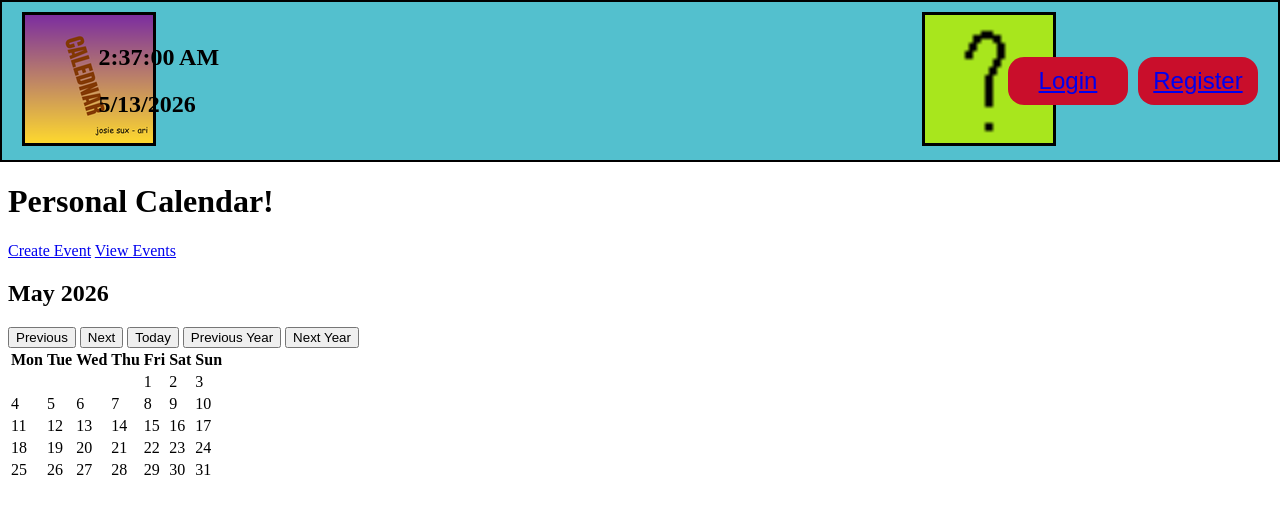
After one commit to MinerFarmIsCool/SCalendar, a Django app: page /SCalendar/personal_calendar/ in a window 1280 px wide. The commit adds this page. Shown: the top 514 px of the page. Run offline with Django 5.2, Linux system fonts and the light colour scheme.

Commit message:
Added the view calendar page and implemented the date picker thingy. I need to implement the proper display for the days events now.

```diff
--- /dev/null
+++ b/Super_Calendar/SCalendar/static/SCalendar/calendar.js
@@ -0,0 +1,86 @@
+// JavaScript code for calendar interactivity
+const monthNames = ["January", "February", "March", "April", "May", "June", "July", "August", "September", "October", "November", "December"];
+let currentMonth = new Date().getMonth();
+let currentYear = new Date().getFullYear();
+
+document.getElementById('prevMonth').addEventListener('click', prevMonth);
+document.getElementById('nextMonth').addEventListener('click', nextMonth);
+document.getElementById('today').addEventListener('click', today);
+document.getElementById('prevYear').addEventListener('click', prevYear);
+document.getElementById('nextYear').addEventListener('click', nextYear);
+
+function displayCalendar(month, year) {
+    const calendarBody = document.getElementById('calendarBody');
+    calendarBody.innerHTML = ""; // Clear previous cells
+    // Set month and year in header
+    document.getElementById('monthYear').innerText = `${monthNames[month]} ${year}`;
+
+    // Calculate first day of the month and number of days in the month
+    const firstDay = new Date(year, month).getDay();
+    const daysInMonth = new Date(year, month + 1, 0).getDate();
+
+    // Create empty cells for days before the first day of the month
+    let date = 1;
+
+    for (let i = 0; i < 6; i++) {
+        const row = document.createElement('tr');
+        for (let j = 1; j < 8; j++) {
+            const cell = document.createElement('td');
+            if (i === 0 && j < firstDay) {
+                // Empty cell before the first day
+                row.appendChild(cell);
+            } else if (date > daysInMonth) {
+                // Empty cell after the last date
+                break;
+            } else {
+                // Fill cell with the date
+                cell.textContent = date;
+                if (date === new Date().getDate() && month === new Date().getMonth() && year === new Date().getFullYear()) {
+                    cell.classList.add('current-day');
+                }
+                row.appendChild(cell);
+                date++;
+            }
+        }
+        calendarBody.appendChild(row);
+    }
+}
+function prevMonth() {
+    currentMonth = currentMonth === 0 ? 11 : currentMonth - 1;
+    currentYear = currentMonth === 11 ? currentYear - 1 : currentYear;
+    if (currentYear < 2000) {
+        currentYear = 2000;
+        currentMonth = 0;
+    }
+    displayCalendar(currentMonth, currentYear);
+}
+function nextMonth() {
+    currentMonth = currentMonth === 11 ? 0 : currentMonth + 1;
+    currentYear = currentMonth === 0 ? currentYear + 1 : currentYear;
+    if (currentYear > 2050) {
+        currentYear = 2050;
+        currentMonth = 11;
+    }
+    displayCalendar(currentMonth, currentYear);
+}
+function today() {
+    currentMonth = new Date().getMonth();
+    currentYear = new Date().getFullYear();
+    displayCalendar(currentMonth, currentYear);
+}
+function prevYear() {
+    currentYear = currentYear - 1;
+    if (currentYear < 2000) {
+        currentYear = 2000;
+    }
+    displayCalendar(currentMonth, currentYear);
+}
+function nextYear() {
+    currentYear = currentYear + 1;
+    if (currentYear > 2050) {
+        currentYear = 2050;
+    }
+    displayCalendar(currentMonth, currentYear);
+}
+// Initialize the calendar with the current month and year
+displayCalendar(currentMonth, currentYear);
--- a/Super_Calendar/SCalendar/templates/SCalendar/home.html
+++ b/Super_Calendar/SCalendar/templates/SCalendar/home.html
@@ -4,5 +4,8 @@
 {% block content %}
     <h1>MEOW!</h1>
     <a href="{% url 'SCalendar:create_event' %}?user_id={{ request.user.id }}">Create Event</a>
+    <br>
     <a href="{% url 'SCalendar:event_list' %}?user_id={{ request.user.id }}">View Events</a>
+    <br>
+    <a href="{% url 'SCalendar:personal_calendar' %}?user_id={{ request.user.id }}">Personal calendar view (woo)</a>
 {% endblock %}
--- /dev/null
+++ b/Super_Calendar/SCalendar/templates/SCalendar/personal_calendar.html
@@ -0,0 +1,42 @@
+{% extends 'SCalendar/base.html' %}
+{% load static %}
+{% block title %}Personal Calendar{% endblock %}
+{% block content %}
+    <h1>Personal Calendar!</h1>
+    <a href="{% url 'SCalendar:create_event' %}?user_id={{ request.user.id }}">Create Event</a>
+    <a href="{% url 'SCalendar:event_list' %}?user_id={{ request.user.id }}">View Events</a>
+
+    <div class="datepicker-container">
+        <div class="datepicker-header">
+            <h2 id="monthYear">January 2023</h2>
+            <button id="prevMonth">Previous</button>
+            <button id="nextMonth">Next</button>
+            <button id="today">Today</button>
+            <button id="prevYear">Previous Year</button>
+            <button id="nextYear">Next Year</button>
+        </div>
+
+        <table class="calendar">
+            <thead>
+                <tr>
+                    <th>Mon</th>
+                    <th>Tue</th>
+                    <th>Wed</th>
+                    <th>Thu</th>
+                    <th>Fri</th>
+                    <th>Sat</th>
+                    <th>Sun</th>
+                </tr>
+            </thead>
+            <tbody id="calendarBody">
+                <!-- Calendar days will be inserted here with JavaScript -->
+            </tbody>
+        </table>
+    </div>
+    <div class="Calendar-containter">
+    <!-- Probably a table or smthn -->
+    </div>
+
+
+    <script src="{% static 'SCalendar/calendar.js' %}"></script>
+{% endblock %}
--- a/Super_Calendar/SCalendar/urls.py
+++ b/Super_Calendar/SCalendar/urls.py
@@ -7,4 +7,5 @@ urlpatterns = [
     path('event/<int:event_id>/delete', views.delete_event, name='delete_event'),
     path('event/<int:event_id>/edit', views.edit_event, name='edit_event'),
     path('event_list/', views.event_list, name='event_list'),
+    path('personal_calendar/', views.view_personal_calendar, name='personal_calendar'),
 ]
--- a/Super_Calendar/SCalendar/views.py
+++ b/Super_Calendar/SCalendar/views.py
@@ -12,7 +12,7 @@ def home(request):
     return render(request, "SCalendar/home.html")
 
 @login_required(login_url="users:login")
-def create_event(request):
+def create_event(request): # Makes event using the event form
     if request.method == "POST":
         form = EventForm(request.POST, profile=request.user.profile)
         if form.is_valid():
@@ -28,7 +28,7 @@ def event_list(request):
     events = Event.objects.all()
     return render(request, "SCalendar/event_list.html", {"events": events})
 
-def edit_event(request, event_id):
+def edit_event(request, event_id): # Gets event then sends the data in the event to the make event page to then be remade
     event = get_object_or_404(Event, pk=event_id)
     if request.user.profile != event.profile:
         return redirect("SCalendar:home")
@@ -43,7 +43,7 @@ def edit_event(request, event_id):
     return render(request, "SCalendar/create_event.html", {"form": form})
 
 @login_required(login_url="users:login")
-def delete_event(request, event_id):
+def delete_event(request, event_id): # Deletes the event after checking if the user is the user who made the event
     event = get_object_or_404(Event, pk=event_id)
     if request.user.profile == event.profile:
         event.delete()
@@ -51,3 +51,6 @@ def delete_event(request, event_id):
     else:
         messages.error(request, f"Event '{event.name}' not deleted. You are not allowed to delete this event.")
     return redirect("SCalendar:home")
+
+def view_personal_calendar(request):
+    return render(request, "SCalendar/personal_calendar.html")
```
